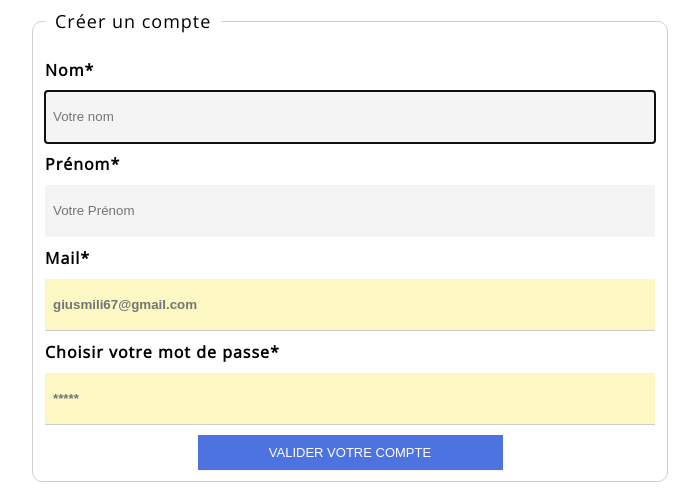
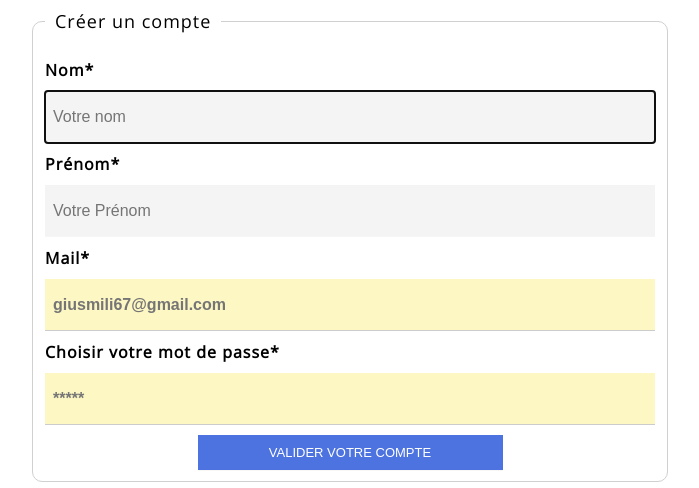
Before and after one commit to laetitiamichel/gmail_projet_militelo, a PHP site: page / in a window 1280 px wide. Shown: the part 1171-1659 px from the top of the page, without its empty margins (290-989 px from the left). Run offline with PHP 8.4, Linux system fonts and the light colour scheme.

Commit message:
maj formulaire

```diff
--- a/css/formulaire_page_1.css
+++ b/css/formulaire_page_1.css
@@ -70,8 +70,9 @@ input[type="submit"]{
 .inner-form_creer_un_compte form input[type="text"]{
     border-bottom: solid .1rem var(--bgcolor-formulaire-gris);
     background: rgb(242,242,242, .8);
-    color: #D0D0D0;
+    color: #0000;
     font-weight: lighter;
+    font-size: inherit;
 }
 
 .inner-form_creer_un_compte form input[type="password"],
@@ -80,6 +81,7 @@ input[type="submit"]{
     background: var(--bgcolor-formulaire);
     color:black;
     font-weight: bolder;
+    font-size: inherit;
 }
 
 .inner-form_creer_un_compte form [placeholder]{
```
